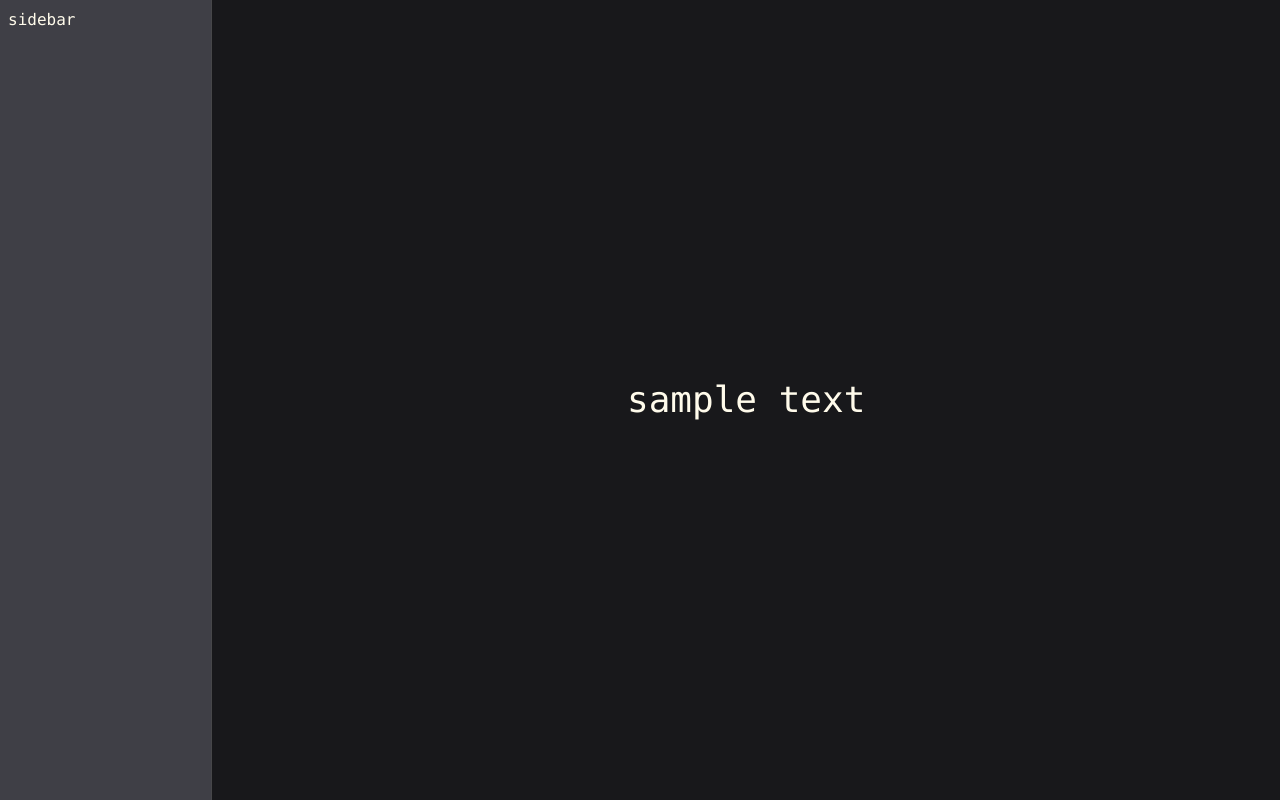
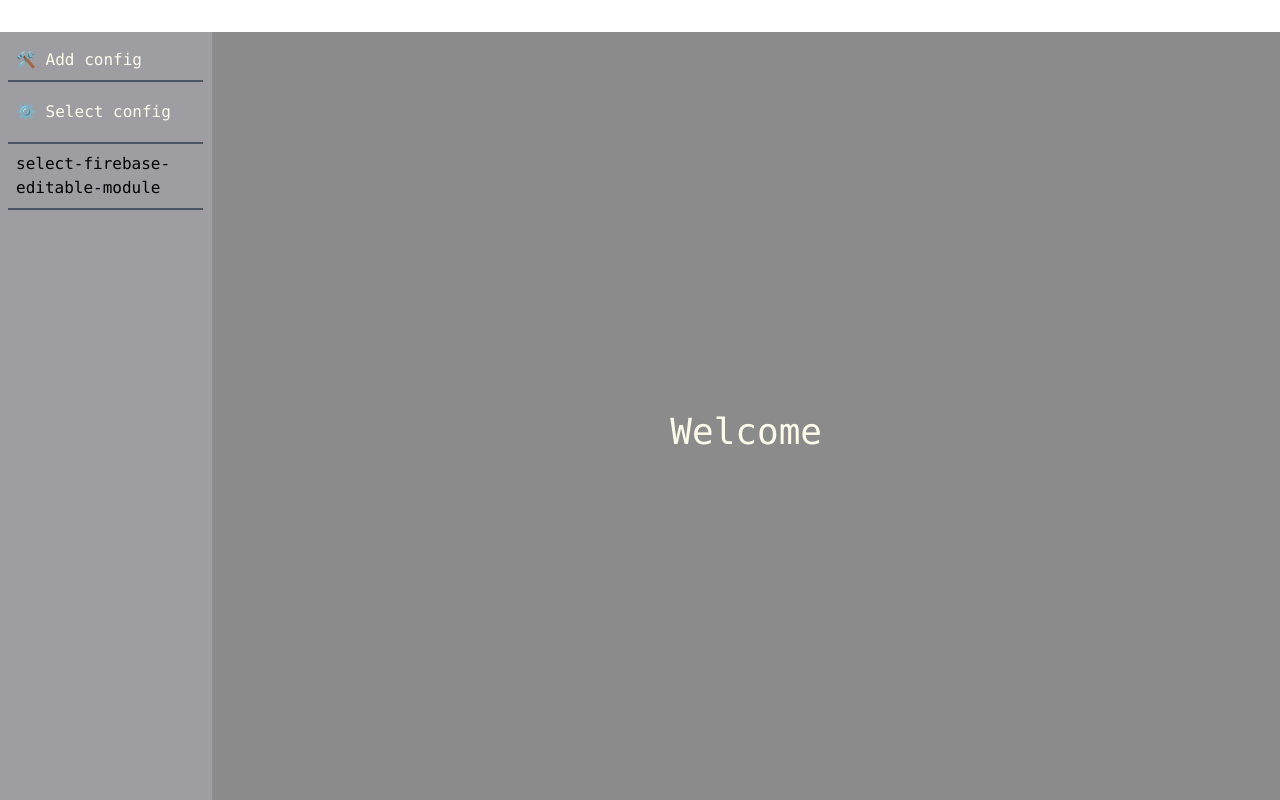
Before and after one commit to Nuznhy/firebase-edit, a Vue app: page /home in a window 1280 px wide. Before the commit this address had no page. Built offline with nearby package versions, Linux system fonts and the light colour scheme.

Commit message:
added some of sidebar components

```diff
--- a/src/main/index.ts
+++ b/src/main/index.ts
@@ -10,12 +10,10 @@ const createWindow = (): void => {
         height: 670,
         show: false,
         title: 'Firestore Edit',
-        titleBarStyle: 'default',
-        autoHideMenuBar: true,
+        titleBarStyle: 'hiddenInset',
         backgroundMaterial: 'acrylic',
         center: true,
-        frame: true,
-        transparent: false,
+        frame: false,
         vibrancy: 'under-window',
         visualEffectState: 'active',
         trafficLightPosition: { x: 15, y: 10 },
--- a/src/renderer/index.html
+++ b/src/renderer/index.html
@@ -11,7 +11,7 @@
     </head>
 
     <body>
-        <div id="app"></div>
+
         <script type="module" src="./src/main.ts"></script>
     </body>
 </html>
--- a/src/renderer/src/App.vue
+++ b/src/renderer/src/App.vue
@@ -1,20 +1,22 @@
 <template>
+    <HeaderComponent></HeaderComponent>
     <div class="flex flex-row h-screen">
-        <Sidebar class="p-2 bg-zinc-700"></Sidebar>
+        <Sidebar class="p-2 bg-zinc-700/50 opacity-100"></Sidebar>
         <div :class="contentClassName">
-            <router-view class="border-l bg-zinc-900 border-l-white/20" />
+            <router-view class="border-l bg-zinc-900/50 border-l-white/20" />
         </div>
     </div>
 </template>
 
 <script lang="ts">
 import Sidebar from '@components/Sidebar.vue';
+import HeaderComponent from '@components/HeaderComponent.vue';
 import { computed, defineComponent } from 'vue';
 import { twMerge } from 'tailwind-merge';
 
 export default defineComponent({
     name: 'App',
-    components: { Sidebar },
+    components: { Sidebar, HeaderComponent },
     props: {
         contentClass: {
             type: String,
@@ -23,7 +25,7 @@ export default defineComponent({
     },
     setup(props) {
         const contentClassName = computed(() => {
-            return twMerge('flex h-full w-full overflow-auto', props.contentClass);
+            return twMerge('flex h-full w-full overflow-auto mt-8', props.contentClass);
         });
         return {
             contentClassName
--- a/src/renderer/src/assets/index.css
+++ b/src/renderer/src/assets/index.css
@@ -18,4 +18,12 @@
 
         @apply overflow-hidden;
     }
+    header {
+        -webkit-app-region: drag;
+
+
+    }
+    button {
+        -webkit-app-region: no-drag;
+    }
 }
--- a/src/renderer/src/components/Header.vue
+++ b/src/renderer/src/components/HeaderComponent.vue
@@ -1,14 +1,12 @@
 <template>
-    <div class="">
-        <span class="absolute inset-0 h-8 bg-transparent border-4 border-red-500">text</span>
-    </div>
+    <header class="absolute inset-0 h-8 bg-transparent"></header>
 </template>
 
 <script lang="ts">
 import { defineComponent } from 'vue';
 
 export default defineComponent({
-    name: 'Home',
+    name: 'HeaderComponent',
     components: {}
 });
 </script>
--- a/src/renderer/src/components/Home.vue
+++ b/src/renderer/src/components/Home.vue
@@ -1,6 +1,6 @@
 <template>
     <div class="flex h-full w-full items-center justify-center">
-        <span class="text-4xl text-amber-50">sample text</span>
+        <span class="text-4xl text-amber-50">Welcome</span>
     </div>
 </template>
 
--- a/src/renderer/src/components/Sidebar.vue
+++ b/src/renderer/src/components/Sidebar.vue
@@ -1,6 +1,26 @@
 <template>
     <div :class="sidebarClassName">
-        <span class="ext-4xl text-amber-50">sidebar</span>
+        <div id="add-config" :class="sideBarContentSeparationClassName">
+            <input id="add-config-button" type="file" style="display: none" />
+            <label for="add-config-button" class="text-amber-50">🛠️ Add config</label>
+        </div>
+        <div id="select-config" :class="sideBarContentSeparationClassName">
+            <label for="select-firebase-config" class="sr-only">Select config</label>
+            <select
+                id="select-firebase-config"
+                v-model="selectedConfig"
+                name="select-firebase-config"
+                :class="selectClassName"
+            >
+                <option selected>⚙️ Select config</option>
+                <option v-for="(config, index) in availableConfigsList" :key="index" :value="config.path">
+                    {{ config.name }}
+                </option>
+            </select>
+        </div>
+        <div id="select-firebase-editable-module" :class="sideBarContentSeparationClassName">
+            <span>select-firebase-editable-module</span>
+        </div>
     </div>
 </template>
 
@@ -15,15 +35,54 @@ export default defineComponent({
         sidebarClass: {
             type: String,
             default: ''
+        },
+        sideBarContentSeparationClass: {
+            type: String,
+            default: ''
+        },
+        selectClass: {
+            type: String,
+            default: ''
         }
     },
     setup(props) {
         const sidebarClassName = computed(() => {
-            return twMerge('w-[250px] h-[100vh + 10px] overflow-auto', props.sidebarClass);
+            return twMerge(
+                'flex flex-col h-screen justify-beetween w-[250px] mt-8 h-[100vh + 10px] overflow-auto',
+                props.sidebarClass
+            );
+        });
+        const sideBarContentSeparationClassName = computed(() => {
+            return twMerge('p-2 border-b-2 border-gray-600', props.sideBarContentSeparationClass);
+        });
+        const selectClassName = computed(() => {
+            return twMerge(
+                'block py-2.5 px-0 w-full text-amber-50 bg-transparent appearance-none ' +
+                    'dark:text-amber-50 dark:border-gray-700 focus:outline-none focus:ring-0 peer',
+                props.selectClass
+            );
         });
         return {
-            sidebarClassName
+            sideBarContentSeparationClassName,
+            sidebarClassName,
+            selectClassName
         };
+    },
+    data: () => {
+        return {
+            availableConfigs: [
+                { name: 'remomedi-hub-dev', path: '/home/blablaA.json' },
+                { name: 'remomedi-hub', path: '/home/blablaB.json' },
+                { name: 'apoteket-hamta-dev', path: '/home/blablaC.json' }
+            ],
+            selectedConfig: '⚙️ Select config',
+            firebaseModulesForEdit: ['database', 'firestore', 'auth']
+        };
+    },
+    computed: {
+        availableConfigsList() {
+            return this.availableConfigs;
+        }
     }
 });
 </script>
--- a/src/renderer/src/components/index.ts
+++ b/src/renderer/src/components/index.ts
@@ -1,3 +1,4 @@
 import Home from '@components/Home.vue';
 import Sidebar from '@components/Sidebar.vue';
-export default [Home, Sidebar];
+import HeaderComponent from '@components/HeaderComponent.vue';
+export default [Home, Sidebar, HeaderComponent];
--- a/src/renderer/src/main.ts
+++ b/src/renderer/src/main.ts
@@ -14,4 +14,4 @@ app.use(store);
 
 app.use(router);
 router.push({ path: '/home' }).catch((err) => console.log(err));
-app.mount('#app');
+app.mount('body');
```
